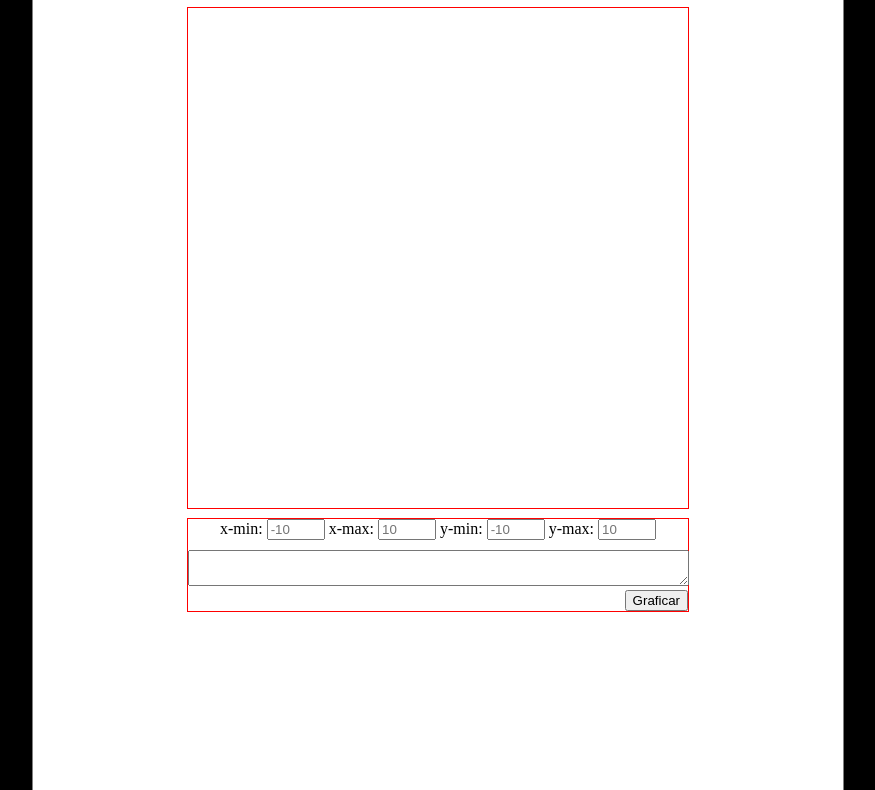
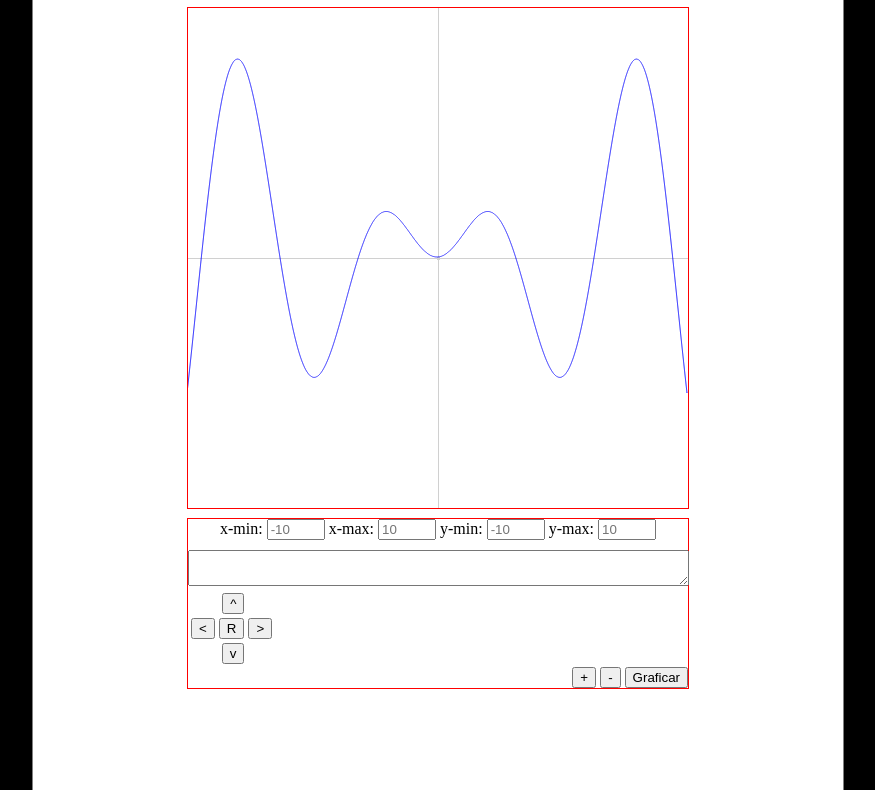
Before and after one commit to jmejia8/plotter-canvas, a plain HTML site: page index.html in a window 1280 px wide. Shown: the part 87-877 px from the top of the page, without its empty margins (202-1077 px from the left). Drawn offline with Linux system fonts and the light colour scheme.

Commit message:
I add new tools

```diff
--- a/index.html
+++ b/index.html
@@ -54,11 +54,12 @@ div.texto-centro{
 /*==============         Fin         ===================*/
 </style>
 <script type="text/javascript" src="js/plot.js"></script>
+<script type="text/javascript" src="js/functions.js"></script>
 </head>
 <body>
 <div class="big-box">
 	<div class="titulo">
-		<h1>Plotter on line</h1>
+		<h1>Plotter online</h1>
 	</div>
 	<div class="caja-ploter">
 		<canvas id="plotter" width="500" height="500">Error cargando graficador</canvas>
@@ -71,7 +72,28 @@ div.texto-centro{
 			<label>y-max: <input class="input-mini" placeholder="10"></label>
 		</div>
 		<textarea class="text"></textarea>
-		<button class="boton-graf" onclick="generar_funcion()">Graficar</button>
+		<table>
+			<tr>
+				<td></td>
+				<td><button  onclick ="moverUp()" >^</button></td>
+				<td></td>
+			</tr>
+			<tr>
+				<td><button onclick ="moverL()"><</button></td>
+				<td><button onclick ="reset()">R</button></td>
+				<td><button onclick ="moverR()">></button></td>
+			</tr>
+			<tr>
+				<td></td>
+				<td><button  onclick ="moverDown()">v</button></td>
+				<td></td>
+			</tr>
+		</table>
+
+		<button onclick ="zoomIn()">+</button>
+		<button onclick ="zoomOut()">-</button>
+
+		<button class="boton-graf" onclick="init()">Graficar</button>
 	</div>
 </div>
 </body>
--- /dev/null
+++ b/js/functions.js
@@ -0,0 +1,14 @@
+    function cos (x) {
+        var y=new Array(x.length);
+        for (var i = 0; i < x.length; i++) {
+            y[i]=Math.cos(x[i]);
+        };
+        return y;
+    }
+    function sin (x) {
+        var y=new Array(x.length);
+        for (var i = 0; i < x.length; i++) {
+            y[i]=Math.sin(x[i]);
+        };
+        return y;
+    }
--- a/js/plot.js
+++ b/js/plot.js
@@ -3,11 +3,19 @@ window.addEventListener('load',init,false);
 var c = null;
 var ctx = null;
 var origen=[249, 249];   //centro (249,249)
-var escala =25;
+var escala =25;          // si 25 ent. 1:1
 
 function init () {
 	c = document.getElementById('plotter');
 	ctx = c.getContext('2d');
+    ctx.clearRect(0,0,500  , 500);
+    ///////   rectas plano   //////////
+    ctx.fillStyle='#D0D0D0';
+    ctx.fillRect(0,origenY(0)+1,500,1);
+    ctx.fillRect(origenX(0)+1,0,1,500);
+    ///////////////////////////////////
+    ctx.fillRect(origenX(0),origenY(0),3,3);
+    generar_funcion();
 }
 
 function plot (x,y, color) {
@@ -39,7 +47,7 @@ function linspace (a,b,n) {
 }
 
 function f (x) {
-	return x*x*x;
+	return x*Math.sin(x);
 }
 function evaluarFuncion(x, f) {
     n=x.length;
@@ -51,7 +59,7 @@ function evaluarFuncion(x, f) {
 
 }
 function generar_funcion () {
-	x=linspace(-5,5, 1000);
+	x=linspace(-10,10, 10000);
 	y=evaluarFuncion(x,f);
 	plot(x,y, 'b')
 }
@@ -62,6 +70,40 @@ function origenX(x){
 function origenY(y){
 	return origen[1]-y*escala;
 }
+
+function zoomIn () {
+    if (escala>500) {escala=500;};
+    escala+=25;
+    init();
+
+}
+function zoomOut () {
+    escala-=25;
+    if (escala<=25) {escala=25;};
+    init();
+}
+
+function moverR(){
+    origen[0]+=10;
+    init();
+}
+function moverL(){
+    origen[0]-=10;
+    init();
+}
+function moverUp(){
+    origen[1]-=10;
+    init();
+}
+function moverDown(){
+    origen[1]+=10;
+    init();
+}
+function reset(){
+    origen=[249, 249];   //centro (249,249)
+    escala =25;          // si 25 ent. 1:1
+    init();
+}
 // function plot () {
 // 	ctx.fillStyle = "#FF0000";
 // 	ctx.moveTo(0,0);
```
